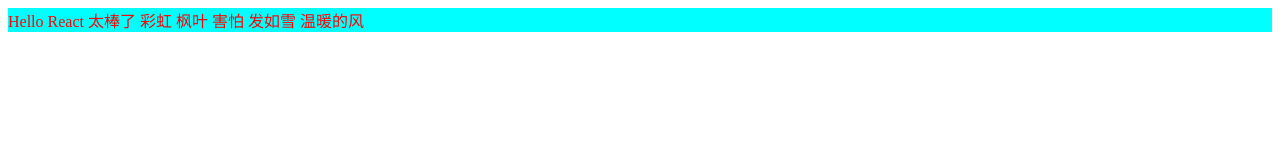
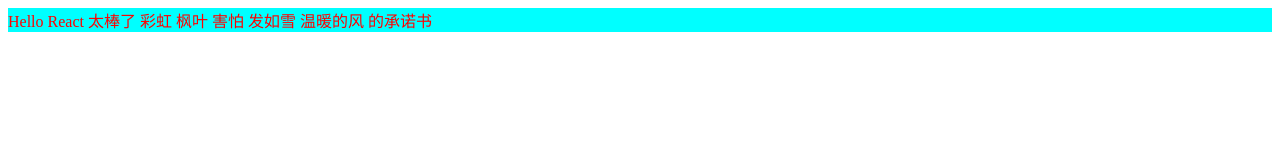
Before and after one commit to BlueStoneQ/react-frame, a React app: page / in a window 1280 px wide. Shown: the top 160 px of the page. Built offline with nearby package versions, Linux system fonts and the light colour scheme; the HTML template or start-up script is replaced by a standard one.

Commit message:
eslint配置 eslint-config-stantard标准

```diff
--- a/src/js/App.jsx
+++ b/src/js/App.jsx
@@ -1,15 +1,15 @@
-import React, { Component } from 'react';
-import '../style/less/test.less';
+import React, { Component } from 'react'
+import '../style/less/test.less'
 
 class App extends Component {
-  render() {
+  render () {
     return (
       <div className='app'>
         Hello React 太棒了 彩虹 枫叶 害怕 发如雪 温暖的风
-
+        的承诺书
       </div>
-    );
+    )
   }
 }
 
-export default App;
+export default App
```
Also changed, not shown: package.json (+11 -0 lines), src/index.js (+4 -4 lines), .eslintrc.json (added), 3 other files (tests, documents, lock files or other folders).
